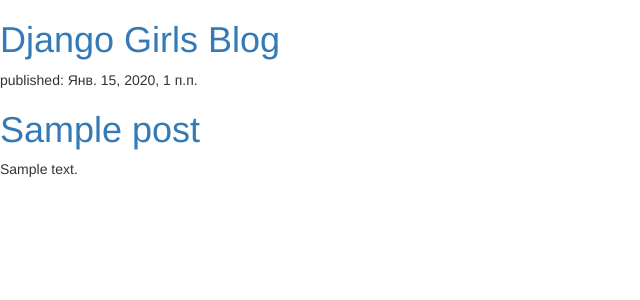
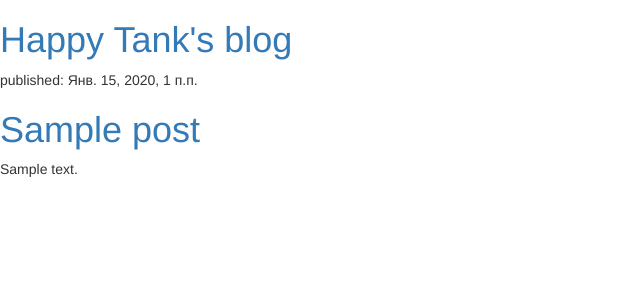
Before and after one commit to DiligentIgor/my-first-blog, a Django app: template blog/templates/blog/post_list.html in a window 1280 px wide. Shown: the top 300 px of the page, without its empty margins (0-640 px from the left). Run offline with Django 3.2, Linux system fonts and the light colour scheme; the template is opened without the code that fills it: values that come from a table or form of the project are taken from there, others are empty; tables that the repository leaves empty hold one stand-in row (values such as "Sample post"); some libraries are stand-ins or nearby versions.

Commit message:
Add files via upload

```diff
--- a/blog/templates/blog/post_list.html
+++ b/blog/templates/blog/post_list.html
@@ -1,13 +1,13 @@
 <html>
   <head>
-    <title>Django Girls blog</title>
+    <title>Happy Tank's blog</title>
 
     <link rel="stylesheet" href="//maxcdn.bootstrapcdn.com/bootstrap/3.2.0/css/bootstrap.min.css">
     <link rel="stylesheet" href="//maxcdn.bootstrapcdn.com/bootstrap/3.2.0/css/bootstrap-theme.min.css">
   </head>
       <body>
         <div>
-          <h1><a href="">Django Girls Blog</a></h1>
+          <h1><a href="">Happy Tank's blog</a></h1>
         </div>
 
           {% for post in posts %}
```
Also changed, not shown: blog/migrations/0001_initial.py.
